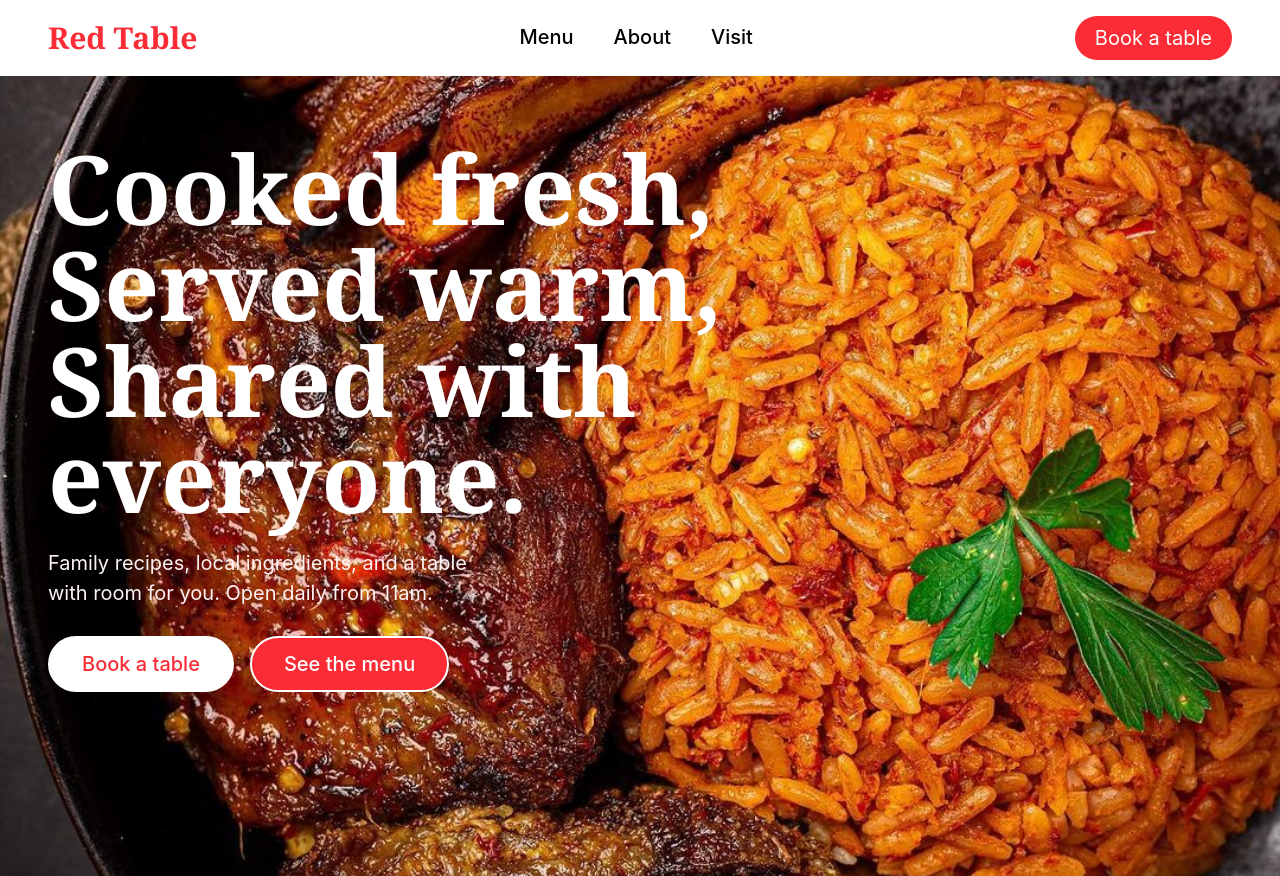
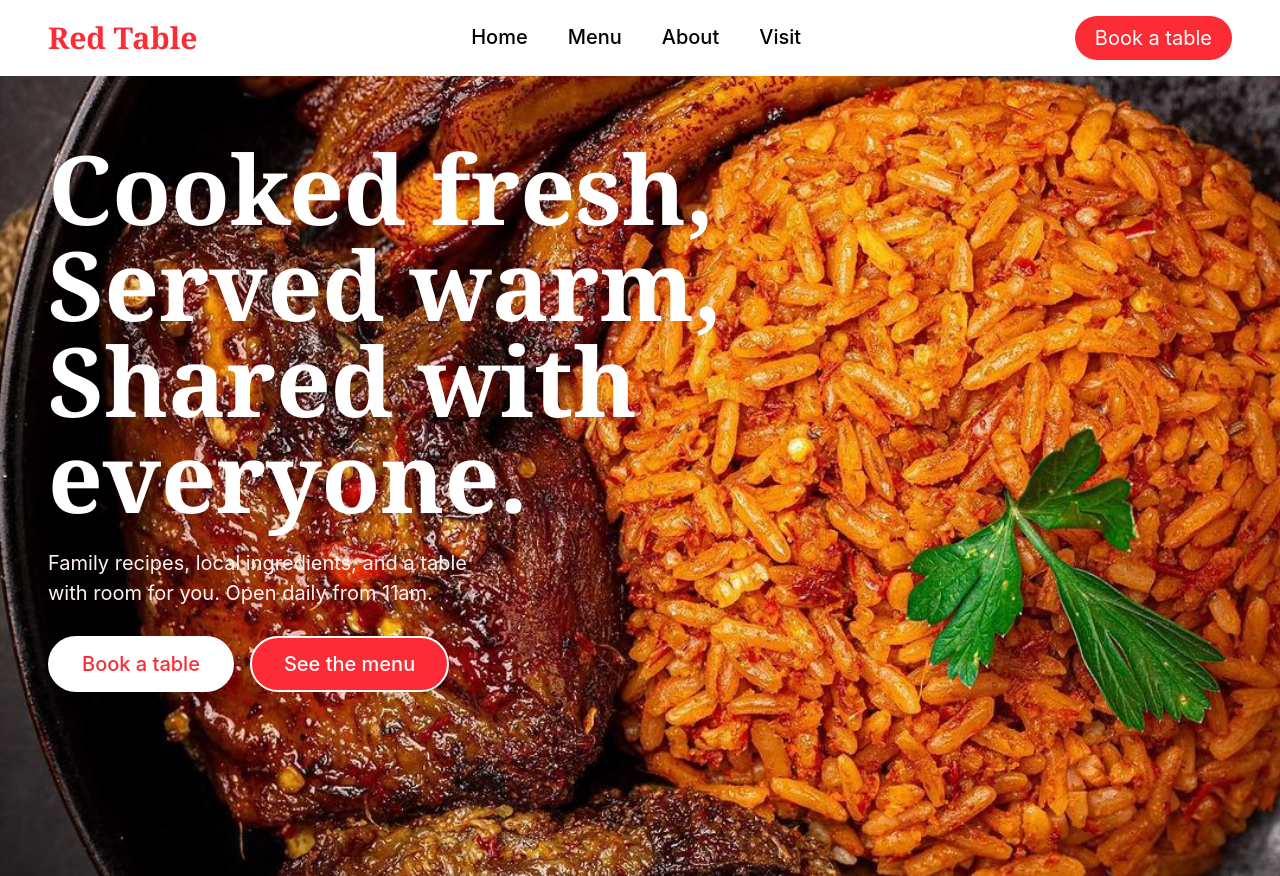
Before and after one commit to Codingwithfawzaan009/realredtable, a website: page index.html in a window 1280 px wide. Shown: the top 876 px of the page. Drawn offline with Linux system fonts and the light colour scheme.

Commit message:
Update index with new link and edits

```diff
--- a/index.html
+++ b/index.html
@@ -12,7 +12,8 @@
         <h1 class="text-red-500 font-bold text-2xl md:text-3xl font-serif">Red Table</h1>
 
         <div class="order-last w-full flex justify-center gap-8 font-medium md:order-0 md:w-auto md:gap-10">
-            <a href="menu.html" class="text-lg md:text-[20px]">Menu</a>
+            <a href="menu.html" class="text-lg md:text-[20px]">Home</a>
+            <a href="" class="text-lg md:text-[20px]">Menu</a>
             <a href="" class="text-lg md:text-[20px]">About</a>
             <a href="" class="text-lg md:text-[20px]">Visit</a>
         </div>
```
